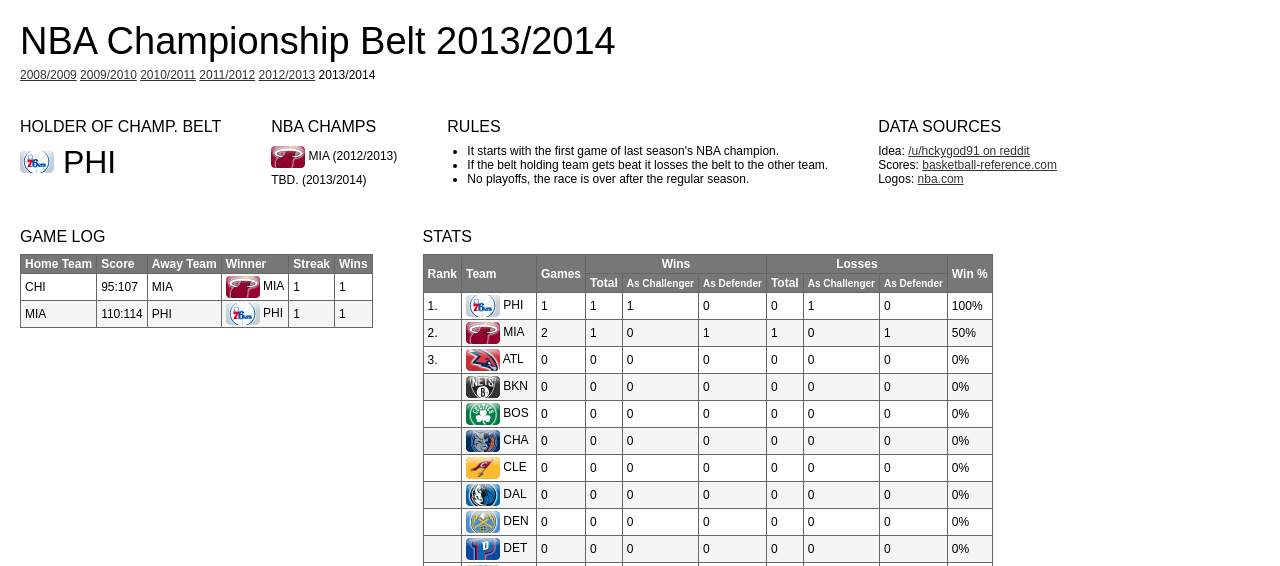
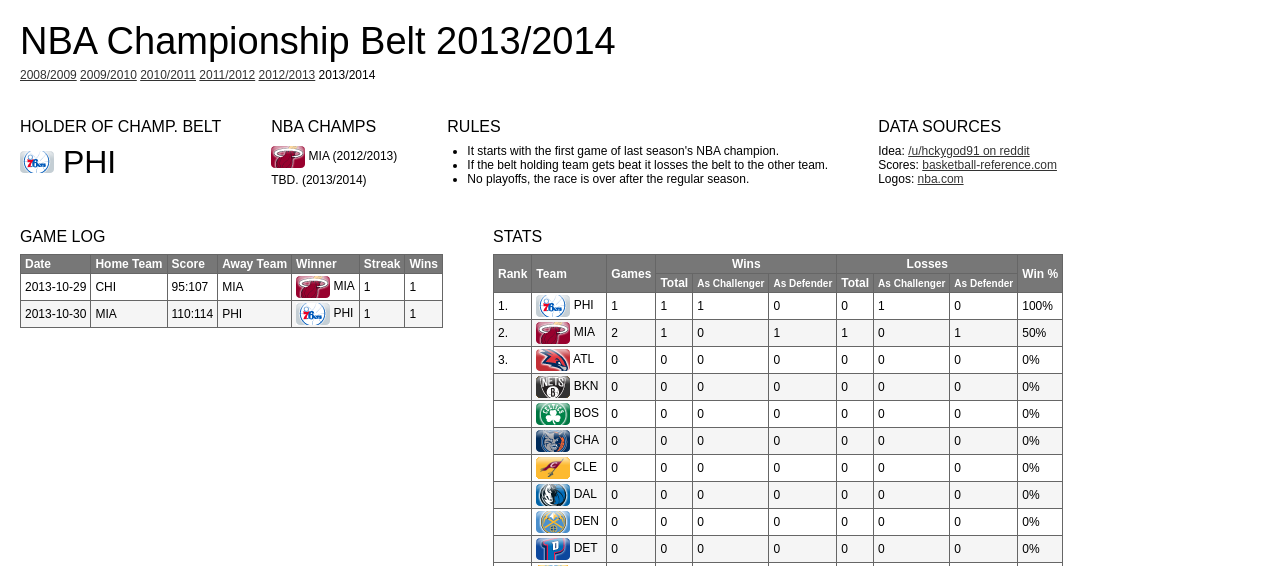
Before and after one commit to bigwhoop/nbachampionshipbelt, a PHP site: page /index.php in a window 1280 px wide. Shown: the top 566 px of the page. Run offline with PHP 8.4, Linux system fonts and the light colour scheme.

Commit message:
added date to game log

```diff
--- a/public/index.php
+++ b/public/index.php
@@ -208,6 +208,7 @@
                 <table>
                     <thead>
                         <tr>
+                            <th>Date</th>
                             <th>Home Team</th>
                             <th>Score</th>
                             <th>Away Team</th>
@@ -234,6 +235,7 @@
                             $streak++;
                             ?>
                             <tr>
+                                <td><?= $game->getDate()->format('Y-m-d'); ?></td>
                                 <td><?= $game->getHomeTeam()->getName(); ?></td>
                                 <td><?= $game->getScore();; ?></td>
                                 <td><?= $game->getAwayTeam()->getName(); ?></td>
```
